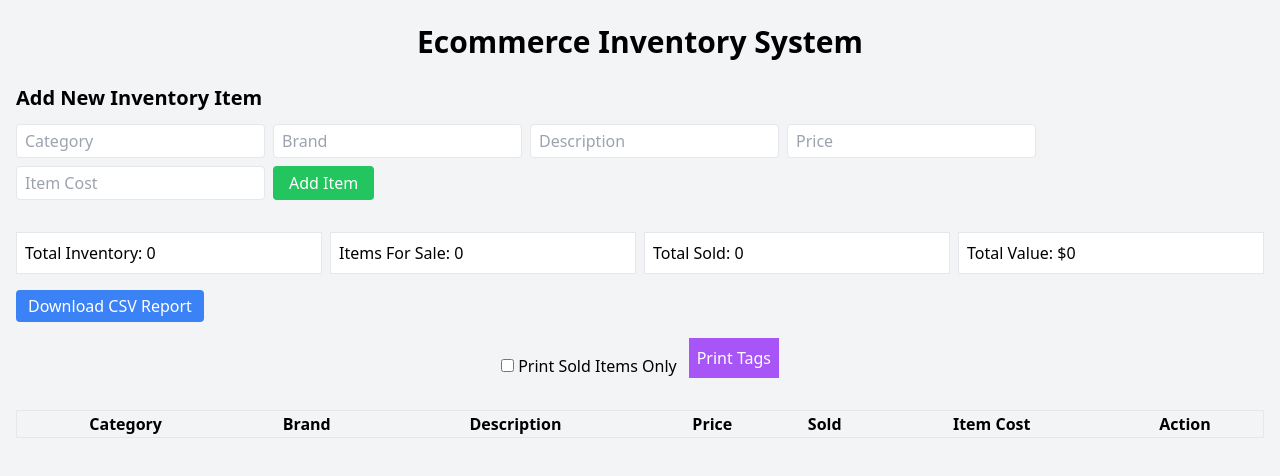
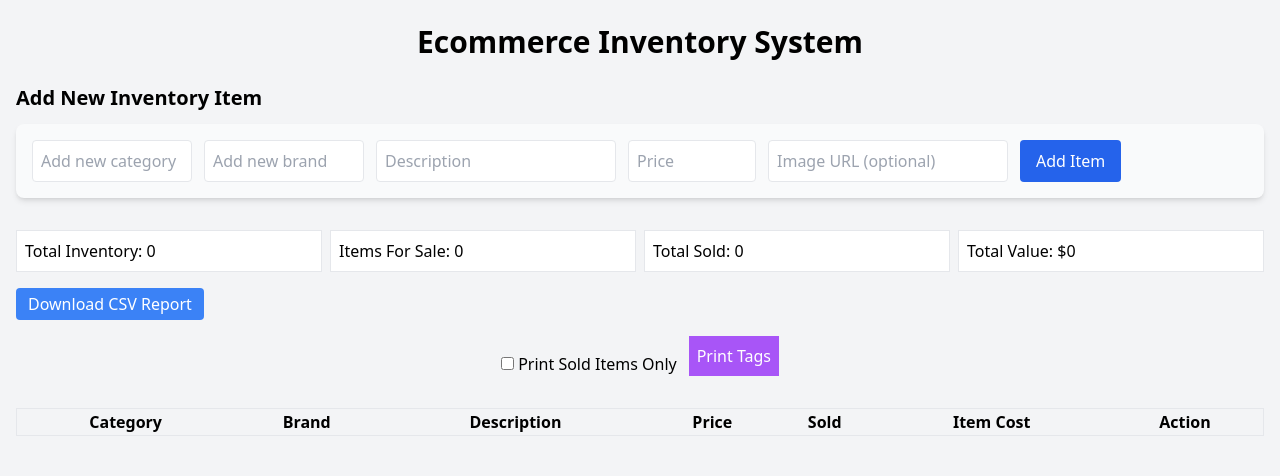
Before and after one commit to architeketh/ecommerce-inventory-system, a React (Vite) app: page / in a window 1280 px wide. Shown: the top 476 px of the page. Built offline with nearby package versions, Linux system fonts and the light colour scheme.

Commit message:
Update InventoryForm.jsx

```diff
--- a/src/components/InventoryForm.jsx
+++ b/src/components/InventoryForm.jsx
@@ -1,4 +1,3 @@
-// Updated InventoryForm.jsx
 import React, { useState } from 'react'
 
 const InventoryForm = ({ items, setItems }) => {
@@ -6,38 +5,77 @@ const InventoryForm = ({ items, setItems }) => {
   const [brand, setBrand] = useState('')
   const [description, setDescription] = useState('')
   const [price, setPrice] = useState('')
-  const [itemCost, setItemCost] = useState('')
+  const [image, setImage] = useState('')
 
-  const handleSubmit = (e) => {
+  const handleSubmit = e => {
     e.preventDefault()
-    if (!category || !brand || !description || !price || !itemCost) return
-    setItems([
-      ...items,
-      {
+    if (!category || !brand || !description || !price) return alert('All fields required.')
+
+    const newItem = {
       id: Date.now(),
       category,
       brand,
       description,
       price: parseFloat(price),
-        itemCost: parseFloat(itemCost),
-        sold: 0
+      sold: false,
+      image
     }
-    ])
+
+    setItems([...items, newItem])
     setCategory('')
     setBrand('')
     setDescription('')
     setPrice('')
-    setItemCost('')
+    setImage('')
   }
 
   return (
-    <form onSubmit={handleSubmit} className="flex flex-wrap gap-2 mb-4">
-      <input type="text" placeholder="Category" value={category} onChange={e => setCategory(e.target.value)} className="border px-2 py-1 rounded" />
-      <input type="text" placeholder="Brand" value={brand} onChange={e => setBrand(e.target.value)} className="border px-2 py-1 rounded" />
-      <input type="text" placeholder="Description" value={description} onChange={e => setDescription(e.target.value)} className="border px-2 py-1 rounded" />
-      <input type="number" placeholder="Price" value={price} onChange={e => setPrice(e.target.value)} className="border px-2 py-1 rounded" />
-      <input type="number" placeholder="Item Cost" value={itemCost} onChange={e => setItemCost(e.target.value)} className="border px-2 py-1 rounded" />
-      <button type="submit" className="bg-green-500 text-white px-4 py-1 rounded">Add Item</button>
+    <form
+      onSubmit={handleSubmit}
+      className="flex flex-wrap gap-3 bg-gray-50 p-4 rounded-lg shadow-md justify-center md:justify-start"
+    >
+      <input
+        type="text"
+        value={category}
+        onChange={e => setCategory(e.target.value)}
+        placeholder="Add new category"
+        className="border p-2 rounded w-40"
+      />
+      <input
+        type="text"
+        value={brand}
+        onChange={e => setBrand(e.target.value)}
+        placeholder="Add new brand"
+        className="border p-2 rounded w-40"
+      />
+      <input
+        type="text"
+        value={description}
+        onChange={e => setDescription(e.target.value)}
+        placeholder="Description"
+        className="border p-2 rounded w-60"
+      />
+      <input
+        type="number"
+        step="0.01"
+        value={price}
+        onChange={e => setPrice(e.target.value)}
+        placeholder="Price"
+        className="border p-2 rounded w-32"
+      />
+      <input
+        type="text"
+        value={image}
+        onChange={e => setImage(e.target.value)}
+        placeholder="Image URL (optional)"
+        className="border p-2 rounded w-60"
+      />
+      <button
+        type="submit"
+        className="bg-blue-600 hover:bg-blue-700 text-white px-4 py-2 rounded"
+      >
+        Add Item
+      </button>
     </form>
   )
 }
```
Lines whose indentation alone changed are shown as unchanged.
